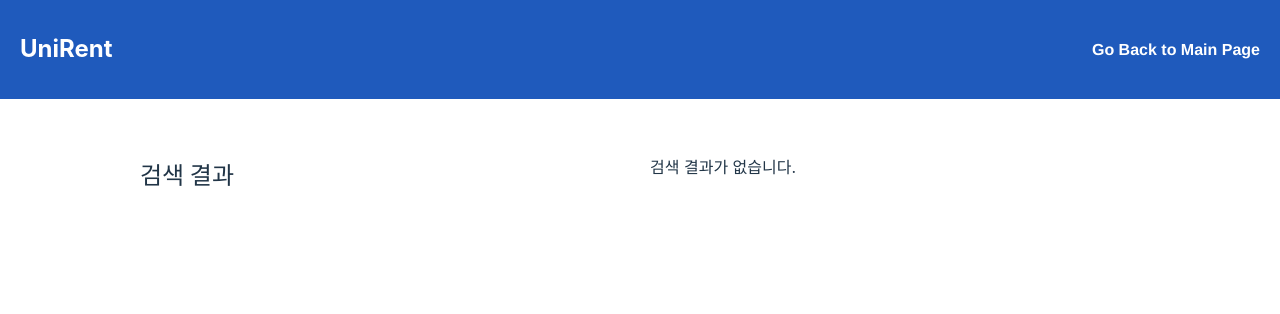
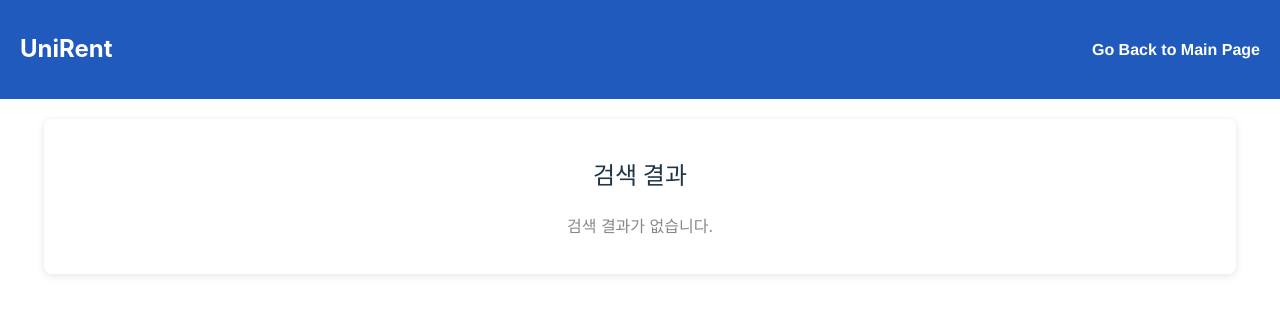
Before and after one commit to YBIGTA/26th-project-UniRent, a React (Vite) app in the folder frontend/: page /filtering-results in a window 1280 px wide. Shown: the top 314 px of the page. Built offline with nearby package versions, Linux system fonts and the light colour scheme.

Commit message:
검색결과

```diff
--- a/frontend/src/pages/FilteringResultsPage.css
+++ b/frontend/src/pages/FilteringResultsPage.css
@@ -1,56 +1,108 @@
+/* ✅ 전체 페이지 스타일 */
 .filtering-results-page {
   background-color: #ffffff;
   display: flex;
   flex-direction: column;
   align-items: center;
   width: 100%;
+  /* 필요하다면 높이, 패딩 등을 자유롭게 추가 */
 }
 
+/* ✅ 검색 결과 컨테이너 */
 .results-container {
-    display: grid;
-    grid-template-columns: repeat(auto-fit, minmax(250px, 1fr));
-    gap: 20px;
-    width: 80%;
-    max-width: 1000px;
-    margin-top: 40px;
+  background-color: #ffffff;
+  width: 90%;
+  max-width: 1200px;
+  margin-top: 20px;
+  padding: 20px;
+  border-radius: 8px;
+  box-shadow: 0 2px 8px rgba(0, 0, 0, 0.1);
 }
 
-  .listing-card {
+.results-container h2 {
+  text-align: center;
+  margin-bottom: 20px;
+}
+
+/* ✅ 검색 결과 그리드
+   한 줄에 최대 4개, 화면이 작아지면 자동으로 줄어듦 */
+.results-grid {
+  display: grid;
+  grid-template-columns: repeat(4, 1fr); /* 최대 4열(열이 많아지지 않음) */
+  gap: 20px;
+  /* 필요하면 세로로 overflow 설정 가능
+     max-height: 80vh;
+     overflow-y: auto;
+  */
+}
+
+/* ✅ 숙소 카드 */
+.property-card {
+  background-color: #fff;
+  border-radius: 10px;
+  box-shadow: 0 2px 4px rgba(0, 0, 0, 0.1);
+  padding: 15px;
   display: flex;
   flex-direction: column;
-    border: 1px solid #dddddd;
-    border-radius: 10px;
-    overflow: hidden;
-    box-shadow: 0px 4px 6px rgba(0, 0, 0, 0.1);
+  align-items: center;
+  text-align: center;
   cursor: pointer;
   transition: transform 0.2s ease-in-out;
 }
 
-  .listing-card:hover {
-    transform: scale(1.03);
+.property-card:hover {
+  transform: scale(1.05);
 }
 
-  .listing-image {
+/* ✅ 숙소 이미지 */
+.property-image {
   width: 100%;
-    height: 180px;
+  height: 150px;
   object-fit: cover;
+  border-radius: 10px;
 }
 
-  .listing-info {
-    padding: 15px;
+/* ✅ 숙소 정보 */
+.property-info {
+  margin-top: 10px;
 }
 
-  .listing-info h3 {
+.property-name {
   font-size: 18px;
   font-weight: bold;
-    margin: 5px 0;
+  margin-bottom: 5px;
 }
 
-  .listing-type {
-    display: inline-block;
-    font-size: 14px;
+.property-price {
+  font-size: 16px;
+  color: #1f5abc;
   font-weight: bold;
-    padding: 5px 10px;
-    border-radius: 5px;
-    margin-bottom: 5px;
 }
+
+/* ✅ 검색 결과 없음 메시지 */
+.no-results {
+  text-align: center;
+  font-size: 16px;
+  color: #888;
+  margin-top: 20px;
+}
+
+/* ✅ 반응형 디자인
+   -> 화면이 좁아질수록 열(column) 수를 줄여 4개 → 3개 → 2개 → 1개 */
+@media (max-width: 1200px) {
+  .results-grid {
+    grid-template-columns: repeat(3, 1fr); /* 한 행 최대 3열 */
+  }
+}
+
+@media (max-width: 768px) {
+  .results-grid {
+    grid-template-columns: repeat(2, 1fr); /* 한 행 최대 2열 */
+  }
+}
+
+@media (max-width: 480px) {
+  .results-grid {
+    grid-template-columns: repeat(1, 1fr); /* 한 행 최대 1열 */
+  }
+}
```
Lines whose indentation alone changed are shown as unchanged.
